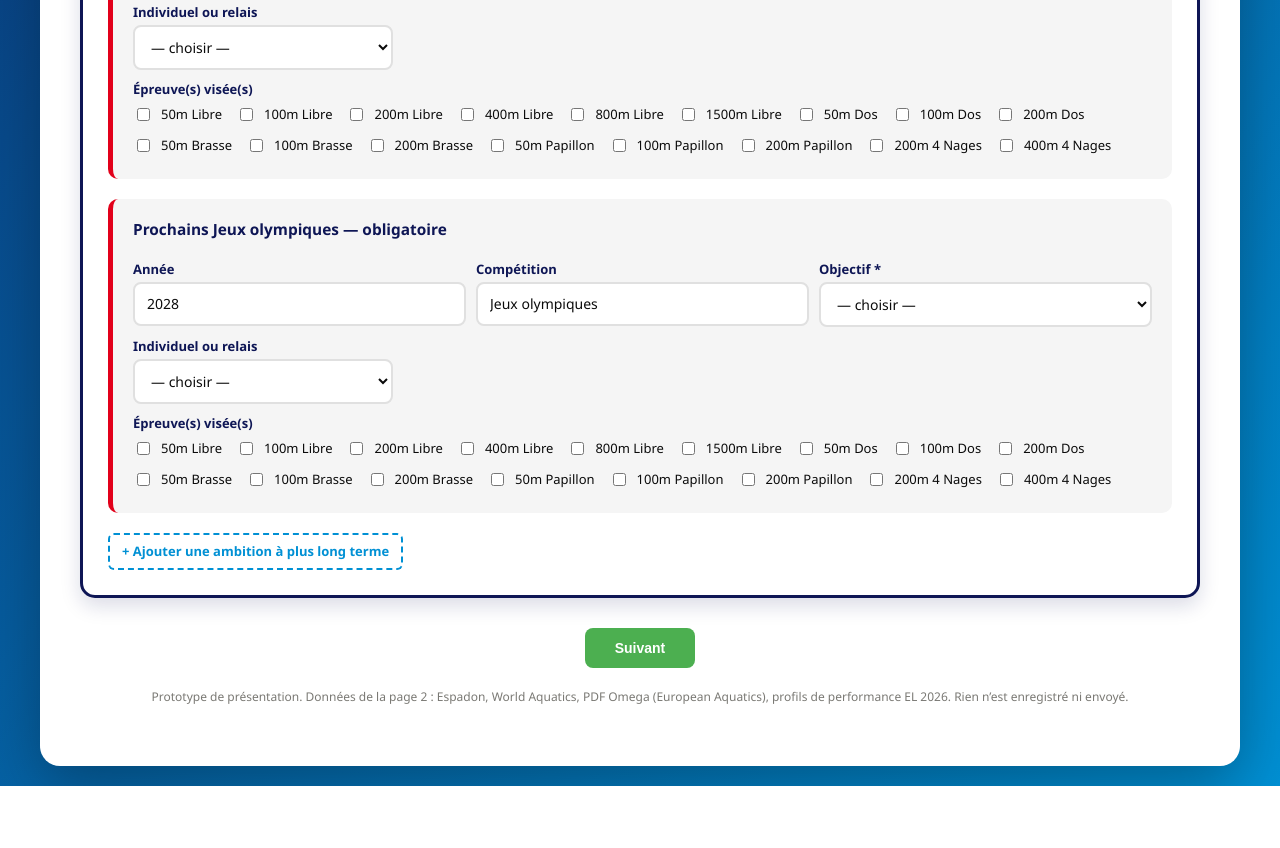
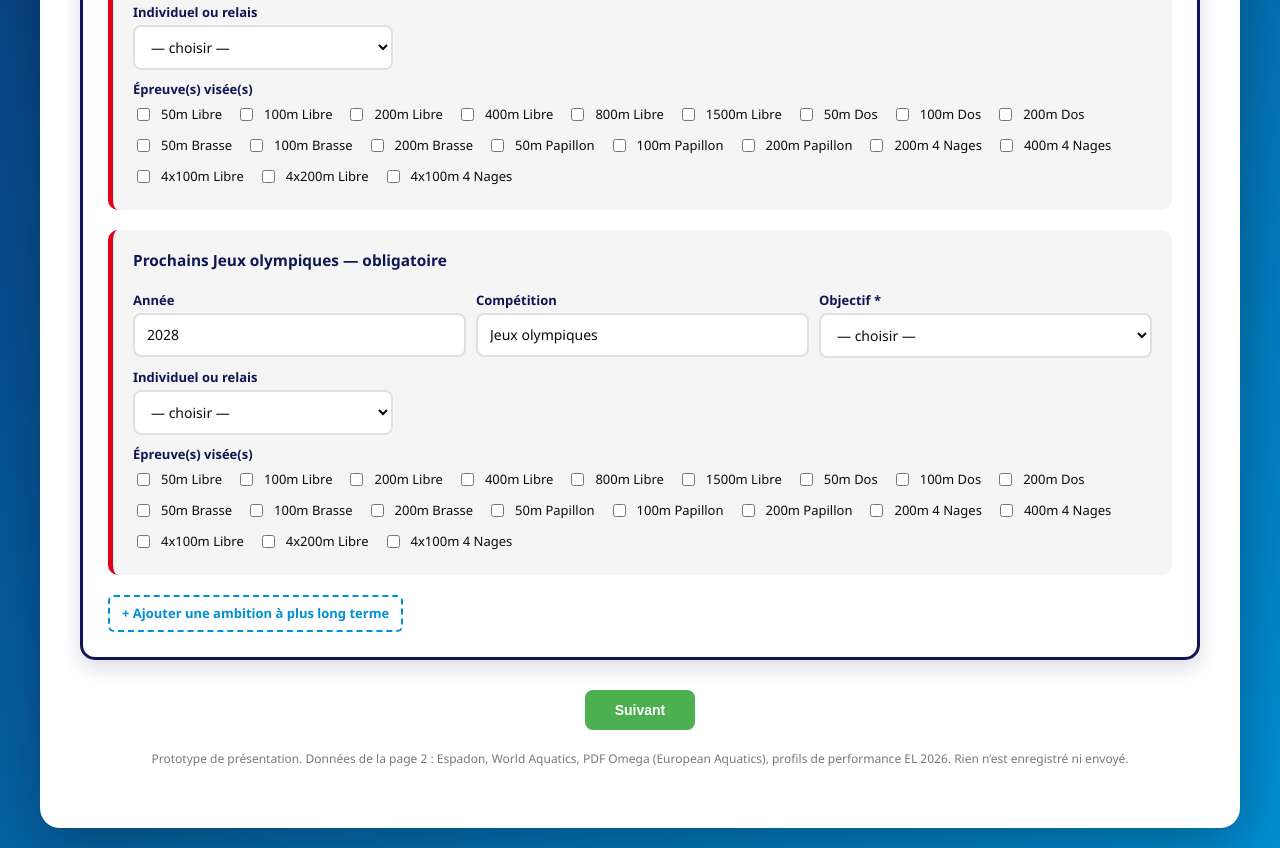
Before and after one commit to PierreH-07/ppi-ffn-dashboard, a plain HTML site: page PPI-V3-prototype.html in a window 1280 px wide. Shown: the part 1284-2132 px from the top of the page. Before the commit the page ends 2070 px from the top, so only its background shows below. Drawn offline with Linux system fonts and the light colour scheme; a web font is replaced by a local one.

Commit message:
V3 : relais de natation course dans les épreuves (4x100m Libre, 4x200m Libre, 4x100m 4 Nages)
Co-Authored-By: Claude Opus 5.5 <noreply@anthropic.com>
Claude-Session: https://claude.ai/code/session_01NtuUtB7RyvkGBF6cTfcyFr

```diff
--- a/PPI-V3-prototype.html
+++ b/PPI-V3-prototype.html
@@ -418,7 +418,7 @@ const EXA={
  pl:{quoi:'Fiabiliser l’entrée dans l’eau.',org:'Des séries d’entrées en fin de séance.',ath:'Revoit chaque plongeon en vidéo différée.',ent:'Compare les plongeons à ceux du podium mondial.',fed:'Finance un stage avec un juge international.',aut:'Préparateur mental : routine avant le plongeon. Maison régionale de la performance.',man:'Vidéo en différé au bord du bassin, salle de préparation à sec.',per:'Toute la saison.'}};
 const ex=k=>'Ex. : '+EXA[DKEY[cur]][k];
 const EPR={
- nc:['50m Libre','100m Libre','200m Libre','400m Libre','800m Libre','1500m Libre','50m Dos','100m Dos','200m Dos','50m Brasse','100m Brasse','200m Brasse','50m Papillon','100m Papillon','200m Papillon','200m 4 Nages','400m 4 Nages'],
+ nc:['50m Libre','100m Libre','200m Libre','400m Libre','800m Libre','1500m Libre','50m Dos','100m Dos','200m Dos','50m Brasse','100m Brasse','200m Brasse','50m Papillon','100m Papillon','200m Papillon','200m 4 Nages','400m 4 Nages','4x100m Libre','4x200m Libre','4x100m 4 Nages'],
  el:['5km','10km','25km','Knock-out (KO)','4x1500m'],
  na:['Solo technique','Solo libre','Duo technique','Duo libre','Duo mixte technique','Duo libre mixte','Par équipes libre','Par équipes technique','Par équipes acrobatique'],
  pl:['Tremplin 1m','Tremplin 3m','Plateforme 10m','Synchro tremplin 3m','Synchro plateforme 10m','Synchro plateforme 10m mixte','Synchro 3m mixte','High Diving 27m','High Diving 20m','Team Event']};
```
Also changed, not shown: 1 other file.
